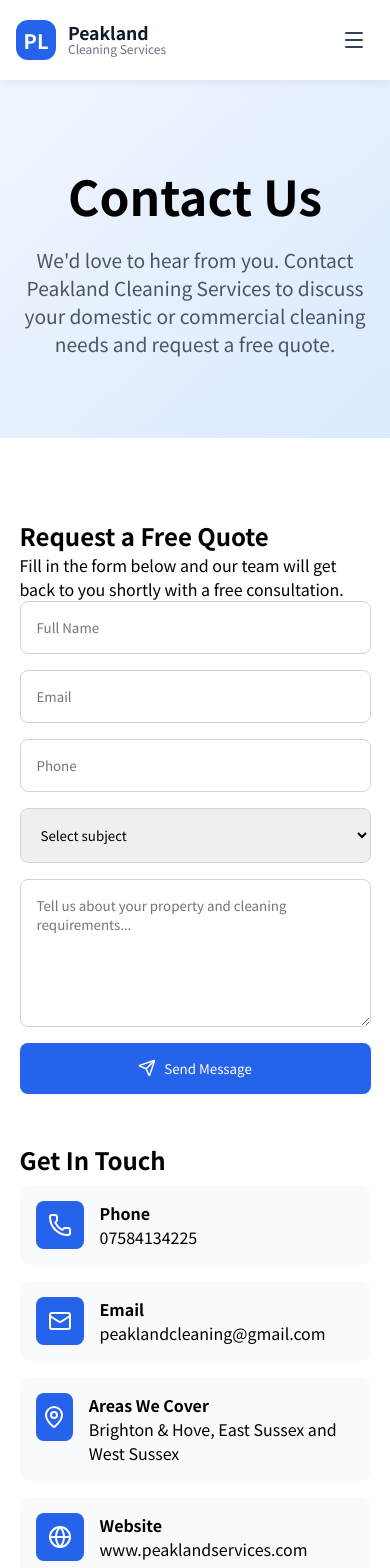
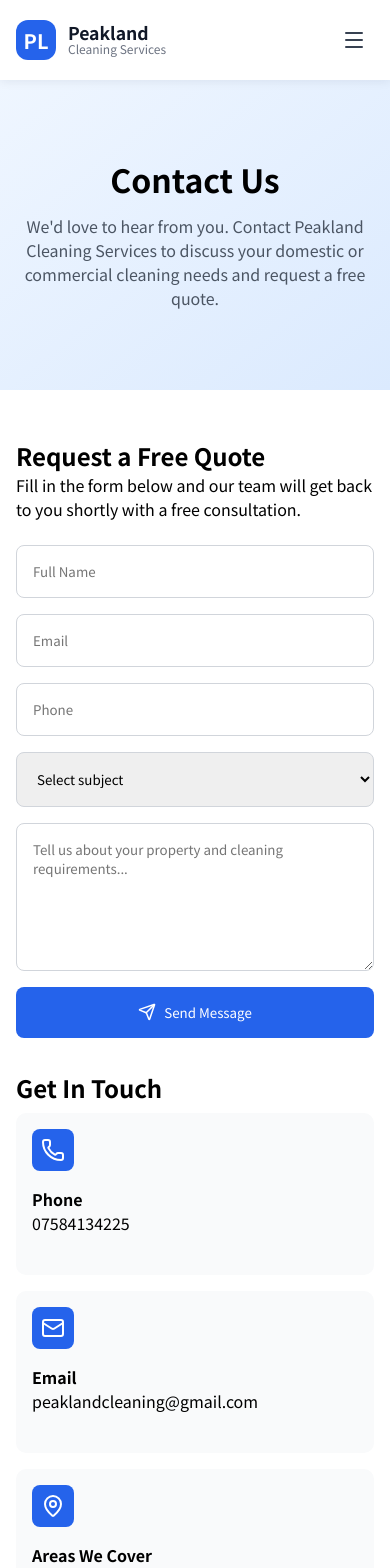
Before and after one commit to tgulu/PeakLand, a React (Vite) app: page /contact in a window 390 px wide. Shown: the top 1568 px of the page. Built offline with nearby package versions, Linux system fonts and the light colour scheme; a web font is replaced by a local one.

Commit message:
fix size of cards for mobile version

```diff
--- a/src/pages/Contact/Contact.module.css
+++ b/src/pages/Contact/Contact.module.css
@@ -32,6 +32,10 @@
   display: grid;
   grid-template-columns: 1fr 1fr;
   gap: 3rem;
+}
+
+.grid p {
+  margin-bottom: 1.5rem;
 }
 
 .form {
@@ -149,8 +153,59 @@
 }
 
 @media (max-width: 768px) {
+  .container {
+    width: min(100%);
+    padding: 0 1rem;
+    margin: 0 auto;
+  }
+
+  .hero {
+    padding: rem 0;
+  }
+
+  .heroContent h1 {
+    font-size: 2rem;
+    line-height: 1.2;
+  }
+
+  .heroContent p {
+    font-size: 1rem;
+  }
+
+  .contactSection {
+    padding: 3rem 0;
+  }
+
   .grid,
   .twoCol {
-    grid-template-columns: 1fr;
+    grid-template-columns: 2fr;
+  }
+
+  .grid {
+    gap: 2rem;
+  }
+
+  .infoCard {
+    flex-direction: column;
+    align-items: flex-start;
+  }
+
+  .iconBox {
+    width: 42px;
+    height: 42px;
+  }
+
+  .image {
+    height: 280px;
+    width: 100%;
+  }
+
+  .form button,
+  .emergency a {
+    width: 100%;
+  }
+
+  .emergency {
+    padding: 3rem 1rem;
   }
 }
```
